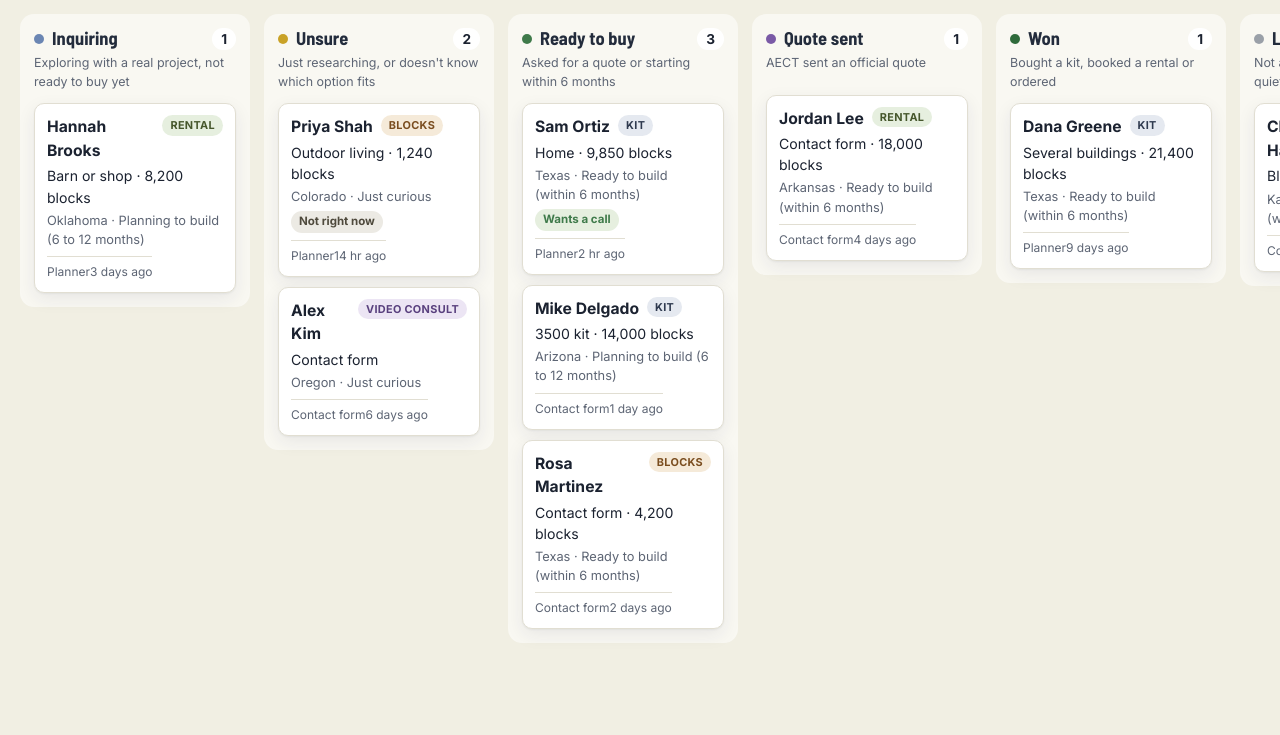
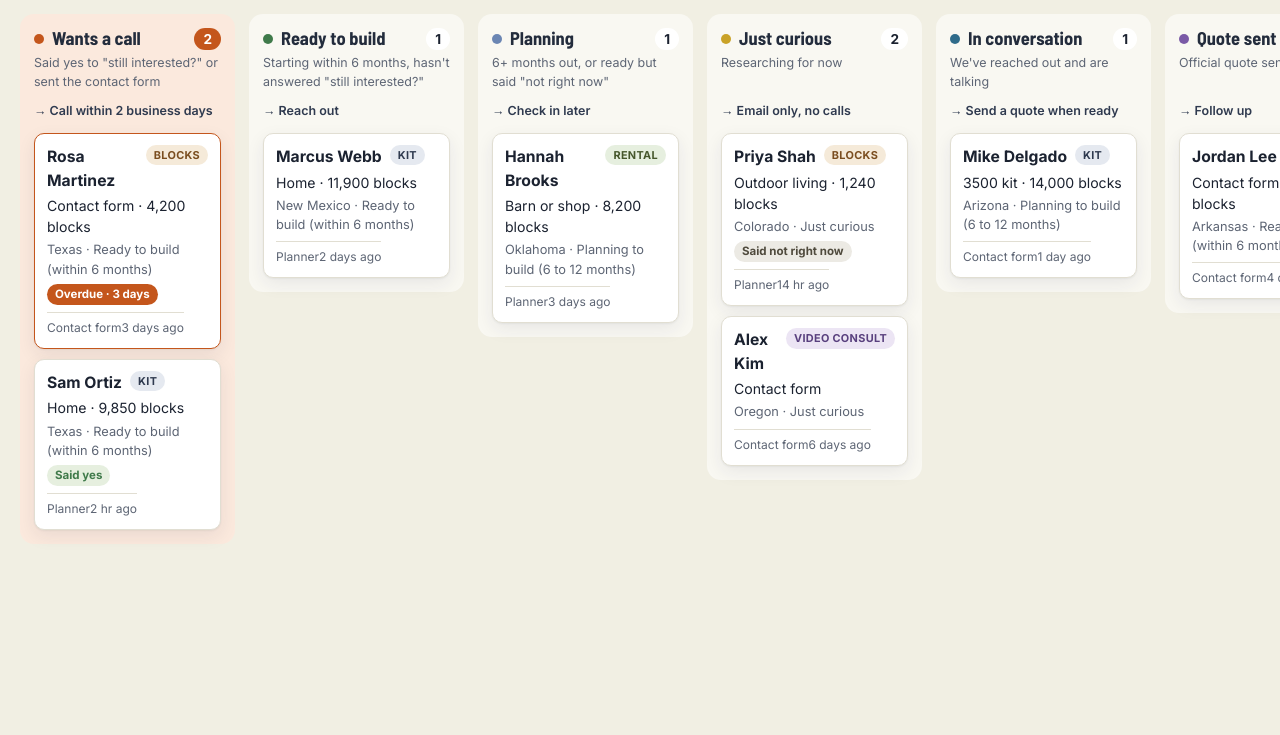
Before and after one commit to laurenbur2/aect-earth-block, a plain HTML site: page site/admin/index.html in a window 1280 px wide. Shown: the part 65-800 px from the top of the page. Drawn offline with Linux system fonts and the light colour scheme.

Commit message:
Lead dashboard: funnel stages built around the quiz answers
- Stages: Wants a call, Ready to build, Planning, Just curious, In conversation, Quote sent, Won, Lost
- New leads sorted from 'Where are you in your project?' and 'still interested?'; the contact
  form goes to Wants a call. The site only moves leads up and never touches ones AECT is working
- Each column shows what to do next; Wants a call, Ready to build and Quote sent flag overdue
  cards (stage_changed_at), longest-waiting first
- 'How leads are sorted' guide on the dashboard; README stage table updated

Co-Authored-By: Claude Opus 5.5 <noreply@anthropic.com>

```diff
--- a/site/admin/admin.css
+++ b/site/admin/admin.css
@@ -34,16 +34,25 @@ h1, h2, h3 { font-family: var(--font-head); line-height: 1.15; margin: 0; color:
 .bar .btn-plain, .bar select, .bar .search { border-color: transparent; color: var(--ink); }
 
 /* Board */
-.board { flex: 1; display: grid; grid-template-columns: repeat(6, minmax(230px, 1fr)); gap: 14px; padding: 18px 20px; overflow-x: auto; align-items: start; }
+.board { flex: 1; display: grid; grid-template-columns: repeat(8, minmax(215px, 1fr)); gap: 14px; padding: 18px 20px; overflow-x: auto; align-items: start; }
 .col { background: rgba(255,255,255,.55); border: 2px solid transparent; border-radius: 14px; padding: 12px; min-height: 240px; transition: border-color .15s, background .15s; }
 .col.is-over { border-color: var(--brand); background: var(--brand-tint); }
 .col-head { display: flex; align-items: center; justify-content: space-between; gap: 8px; }
 .col-head h2 { font-size: 1.15rem; display: flex; align-items: center; gap: 8px; }
 .col-head h2::before { content: ""; width: 10px; height: 10px; border-radius: 50%; background: var(--dot, var(--brand)); }
-.col--inquiring { --dot: #6b86b3; } .col--unsure { --dot: #c9a227; } .col--ready { --dot: #3f7a4a; }
-.col--quoted { --dot: #7a5aa6; } .col--won { --dot: #2f6b3b; } .col--lost { --dot: #9aa0a8; }
+.col--call { --dot: #c4561c; } .col--ready { --dot: #3f7a4a; } .col--planning { --dot: #6b86b3; } .col--curious { --dot: #c9a227; }
+.col--talking { --dot: #2f6b8a; } .col--quoted { --dot: #7a5aa6; } .col--won { --dot: #2f6b3b; } .col--lost { --dot: #9aa0a8; }
+.col--call { background: #fbe9dd; }
+.col-todo { font-size: .78rem; font-weight: 600; color: var(--brand-dark); margin: -6px 0 12px; }
+.count.count--late { background: #c4561c; color: #fff; }
+.card.is-late { border-color: #c4561c; }
+.tags { display: flex; flex-wrap: wrap; gap: 4px; }
+.tags:empty { display: none; }
+.call.call--late { background: #c4561c; color: #fff; }
+.d-todo { margin: 10px 0 0; font-weight: 600; color: var(--brand-dark); }
+.d-todo.is-late { color: #a44614; }
 .count { background: var(--paper); border-radius: 999px; padding: 1px 9px; font-weight: 700; font-size: .85rem; }
-.col-hint { color: var(--muted); font-size: .78rem; margin: 4px 0 12px; min-height: 2.3em; }
+.col-hint { color: var(--muted); font-size: .78rem; margin: 4px 0 12px; min-height: 3.4em; }
 .col-cards { display: flex; flex-direction: column; gap: 10px; }
 .empty { color: var(--muted); font-size: .85rem; text-align: center; margin: 18px 0; }
 
@@ -125,7 +134,7 @@ h1, h2, h3 { font-family: var(--font-head); line-height: 1.15; margin: 0; color:
   .bar { padding: 10px 16px; }
   .bar-tools { margin-left: 0; width: 100%; }
   .bar-tools .search { flex: 1; width: auto; min-width: 0; }
-  .board { grid-template-columns: repeat(6, 82vw); padding: 14px 16px; scroll-snap-type: x mandatory; }
+  .board { grid-template-columns: repeat(8, 82vw); padding: 14px 16px; scroll-snap-type: x mandatory; }
   .col { scroll-snap-align: start; }
   .drawer-inner { padding: 18px 16px 32px; }
   .plan-opts { grid-template-columns: 1fr; }
--- a/site/admin/admin.js
+++ b/site/admin/admin.js
@@ -3,7 +3,7 @@
 // otherwise runs on sample leads kept in this browser (demo mode).
 import { SUPABASE_URL, SUPABASE_ANON_KEY } from "./config.js";
 import {
-  STAGES, PATHS, PROJECTS, INTENTS, TIMELINES, normalize, initialStage, interestStage, customerEmail, internalEmail, planEmail, contactEmail,
+  STAGES, PATHS, PROJECTS, INTENTS, TIMELINES, normalize, initialStage, interestStage, isOverdue, customerEmail, internalEmail, planEmail, contactEmail,
 } from "./pipeline.js";
 
 const $ = (s, el = document) => el.querySelector(s);
@@ -45,7 +45,7 @@ async function supabaseApi() {
 }
 
 // ---- Data: demo (sample leads in localStorage) ------------------------------------------------
-const DEMO_KEY = "aect-admin-demo-v4";
+const DEMO_KEY = "aect-admin-demo-v6";
 const day = 864e5;
 const DEMO_SEED = [
   { days: 0.1, stage: null, interested: true, p: { source: "aect-ceb-planner", contact: { name: "Sam Ortiz", email: "sam.ortiz@example.com" },
@@ -54,7 +54,7 @@ const DEMO_SEED = [
   { days: 0.6, stage: null, interested: false, p: { source: "aect-ceb-planner", contact: { name: "Priya Shah", email: "priya@example.com" },
     qualify: { project: "outdoor", intent: "unsure", timeline: "research", state: "Colorado", dirt: "delivered", labor: "volunteer", size: "100" },
     plan: { totalBlocks: 1240, blockSize: '6" x 12"', machine: "AECT Impact 2001A", earthYd: 14, makeOwnTotal: 66100, rentTotal: 28600, buyTotal: 6900, best: "buy" } } },
-  { days: 1.2, stage: null, p: { source: "aect-contact-form", topic: "kit", name: "Mike Delgado", email: "mdelgado@example.com", state: "Arizona",
+  { days: 1.2, stage: "talking", note: "Called Mike. Wants the 3500 kit by March; sending a quote Friday.", p: { source: "aect-contact-form", topic: "kit", name: "Mike Delgado", email: "mdelgado@example.com", state: "Arizona",
     status: "Planning to build: 6 to 12 months out", kit: "3500 kit", blocks: "14000", message: "Planning a 2,400 sq ft home outside Tucson. Can the 3500 kit ship by March? Also curious about financing." } },
   { days: 2.5, stage: null, p: { source: "aect-ceb-planner", contact: { name: "Hannah Brooks", email: "hbrooks@example.com" },
     qualify: { project: "barn", intent: "rent", timeline: "6-12", state: "Oklahoma", dirt: "own", labor: "hired", size: "2500" },
@@ -66,18 +66,21 @@ const DEMO_SEED = [
     plan: { totalBlocks: 21400, blockSize: '10" x 14"', machine: "AECT 3500", earthYd: 331, makeOwnTotal: 198700, rentTotal: 96800, buyTotal: 92000, best: "own" } } },
   { days: 6, stage: null, p: { source: "aect-contact-form", topic: "consult", name: "Alex Kim", email: "alexkim@example.com", state: "Oregon",
     status: "Just curious: researching for now", message: "Want to talk through whether my clay-heavy soil will work." } },
-  { days: 1.8, stage: null, p: { source: "aect-contact-form", topic: "blocks", name: "Rosa Martinez", email: "rosa.m@example.com", state: "Texas",
+  { days: 3.2, stage: null, p: { source: "aect-contact-form", topic: "blocks", name: "Rosa Martinez", email: "rosa.m@example.com", state: "Texas",
     status: "Ready to build: starting within 6 months", blockType: "Stabilized (recommended)", blocks: "4200", kit: "Impact 2001A kit", product: "Small Block Press",
     message: "Outdoor kitchen and garden walls near Fredericksburg. Need delivery by April." } },
   { days: 14, stage: "lost", note: "Went with a used machine from a local seller.", p: { source: "aect-contact-form", topic: "tools", name: "Chris Hall", email: "chall@example.com",
     state: "Kansas", status: "Ready to build: starting within 6 months", product: "Block Cutter", message: "Price for a block cutter shipped to Wichita?" } },
+  { days: 1.5, stage: null, p: { source: "aect-ceb-planner", contact: { name: "Marcus Webb", email: "mwebb@example.com" },
+    qualify: { project: "home", intent: "own", timeline: "0-6", state: "New Mexico", dirt: "own", labor: "hired", size: "2200" },
+    plan: { totalBlocks: 11900, blockSize: '6" x 12"', machine: "AECT Impact 2001A", earthYd: 128, makeOwnTotal: 112400, rentTotal: 51200, buyTotal: 49800, best: "buy" } } },
 ];
 function demoSeed() {
   const leads = [], events = [];
   DEMO_SEED.forEach(({ days, stage, note, interested, p }, i) => {
     const t = Date.now() - days * day;
     const lead = normalize(p);
-    const row = { id: `demo-${i + 1}`, created_at: new Date(t).toISOString(), updated_at: new Date(t + 36e5).toISOString(), ...lead, stage: initialStage(lead), raw: p };
+    const row = { id: `demo-${i + 1}`, created_at: new Date(t).toISOString(), updated_at: new Date(t + 36e5).toISOString(), stage_changed_at: new Date(t).toISOString(), ...lead, stage: initialStage(lead), raw: p };
     const ev = (o, dt = 0) => events.push({ id: events.length + 1, lead_id: row.id, created_at: new Date(t + dt).toISOString(), author: "system", meta: {}, ...o });
     ev({ kind: "created", title: lead.source === "planner" ? "Finished the planner" : "Sent the contact form", meta: { payload: p } });
     const mine = customerEmail(row), alert = internalEmail(row, row.stage);
@@ -87,11 +90,11 @@ function demoSeed() {
       ev({ kind: "interest", title: interested ? "Still interested: wants a team member to reach out" : "Not interested right now" }, 60000);
       row.wants_contact = interested;
       const to = interestStage(row.stage, interested);
-      if (to !== row.stage) { ev({ kind: "stage", title: "Stage changed", meta: { from: row.stage, to }, author: "system" }, 61000); row.stage = to; }
+      if (to !== row.stage) { ev({ kind: "stage", title: "Stage changed", meta: { from: row.stage, to }, author: "system" }, 61000); row.stage = to; row.stage_changed_at = new Date(t + 61000).toISOString(); }
     }
     if (stage) {
       ev({ kind: "stage", title: "Stage changed", meta: { from: row.stage, to: stage }, author: "ryan@aectearthblock.com" }, 2 * day / 3);
-      row.stage = stage;
+      row.stage = stage; row.stage_changed_at = new Date(t + 2 * day / 3).toISOString();
     }
     if (note) ev({ kind: "note", body: note, author: "ryan@aectearthblock.com" }, day / 2);
     leads.push(row);
@@ -112,7 +115,7 @@ function demoApi() {
       const l = db.leads.find((x) => x.id === id);
       if (!l || l.stage === stage) return;
       db.events.push({ id: Date.now(), lead_id: id, created_at: now(), kind: "stage", title: "Stage changed", meta: { from: l.stage, to: stage }, author: "you (demo)" });
-      Object.assign(l, { stage, updated_at: now() });
+      Object.assign(l, { stage, updated_at: now(), stage_changed_at: now() });
       save();
     },
     async addNote(id, body) {
@@ -144,11 +147,12 @@ function cardHtml(l) {
   const what = l.source === "planner"
     ? `${PROJECTS[l.project] || "Project"}${blocks ? ` · ${int(blocks)} blocks` : ""}`
     : `${s.kit || s.product || "Contact form"}${blocks ? ` · ${int(blocks)} blocks` : ""}`;
-  return `<button class="card" draggable="true" data-id="${esc(l.id)}" aria-label="Open ${esc(l.name || l.email)}">
+  const late = isOverdue(l);
+  return `<button class="card${late ? " is-late" : ""}" draggable="true" data-id="${esc(l.id)}" aria-label="Open ${esc(l.name || l.email)}">
     <span class="card-top"><b>${esc(l.name || l.email)}</b><span class="path path--${esc(l.path)}">${esc(PATHS[l.path] || l.source)}</span></span>
     <span class="card-what">${esc(what)}</span>
     <span class="card-meta">${esc(l.state || "")}${l.timeline ? ` · ${esc(TIMELINES[l.timeline])}` : ""}</span>
-    ${l.wants_contact === true ? `<span class="call call--yes">Wants a call</span>` : l.wants_contact === false ? `<span class="call">Not right now</span>` : ""}
+    <span class="tags">${late ? `<span class="call call--late">Overdue · ${ago(l.stage_changed_at || l.created_at).replace(" ago", "")}</span>` : ""}${l.wants_contact === true ? `<span class="call call--yes">Said yes</span>` : l.wants_contact === false ? `<span class="call">Said not right now</span>` : ""}</span>
     <span class="card-foot"><span>${l.source === "planner" ? "Planner" : "Contact form"}</span><span>${ago(l.created_at)}</span></span>
   </button>`;
 }
@@ -156,10 +160,14 @@ function cardHtml(l) {
 function render() {
   const list = filtered();
   board.innerHTML = STAGES.map((st) => {
-    const inStage = list.filter((l) => l.stage === st.id);
+    let inStage = list.filter((l) => l.stage === st.id);
+    // Stages with a deadline show the longest-waiting lead first.
+    if (st.due) inStage = inStage.sort((a, b) => (a.stage_changed_at || a.created_at).localeCompare(b.stage_changed_at || b.created_at));
+    const late = inStage.filter((l) => isOverdue(l)).length;
     return `<section class="col col--${st.id}" data-stage="${st.id}">
-      <header class="col-head"><h2>${st.label}</h2><span class="count">${inStage.length}</span></header>
-      <p class="col-hint">${st.hint}</p>
+      <header class="col-head"><h2>${st.label}</h2><span class="count${late ? " count--late" : ""}" title="${late ? `${late} overdue` : ""}">${inStage.length}</span></header>
+      <p class="col-hint">${esc(st.hint)}</p>
+      ${st.todo ? `<p class="col-todo">→ ${esc(st.todo)}</p>` : ""}
       <div class="col-cards">${inStage.map(cardHtml).join("") || `<p class="empty">No leads</p>`}</div>
     </section>`;
   }).join("");
@@ -257,6 +265,7 @@ async function openLead(id, scroll = true) {
     <label class="d-stage"><span>Stage</span>
       <select id="stageSel">${STAGES.map((st) => `<option value="${st.id}" ${st.id === l.stage ? "selected" : ""}>${st.label}</option>`).join("")}</select>
     </label>
+    ${(() => { const st = STAGES.find((x) => x.id === l.stage); return st?.todo ? `<p class="d-todo${isOverdue(l) ? " is-late" : ""}">Next: ${esc(st.todo)}${isOverdue(l) ? ` · overdue, in this stage since ${when(l.stage_changed_at || l.created_at)}` : ""}</p>` : ""; })()}
     <p class="d-src">${l.source === "planner" ? "Came in through the planner" : "Came in through the contact form"} · ${when(l.created_at)}</p>
     ${facts(l)}
     ${planBlock(s)}
@@ -311,6 +320,27 @@ function showEmail(list) {
   pick(0);
   modal.showModal();
 }
+
+// How new leads are sorted, for the team.
+$("#rulesBtn").onclick = () => {
+  const row = (a, b) => `<tr><td>${a}</td><td><b>${b}</b></td></tr>`;
+  const html = `<!doctype html><html><body style="font:15px/1.55 Helvetica,Arial,sans-serif;color:#1b2230;padding:24px 28px;background:#fff;margin:0">
+    <p style="margin-top:0">New leads are sorted automatically from the quiz and contact form. After that, drag cards as you work them.
+    The site only ever moves a lead <b>up</b>, and never moves a lead once it's In conversation or later.</p>
+    <table cellpadding="8" style="border-collapse:collapse;width:100%">
+      <tr style="background:#f1efe3"><th align="left">When someone…</th><th align="left">They go to</th></tr>
+      ${row("Finishes the quiz: <i>Ready to build</i>", "Ready to build")}
+      ${row("Finishes the quiz: <i>Planning to build</i> or <i>I have land</i>", "Planning")}
+      ${row("Finishes the quiz: <i>Just curious</i>", "Just curious")}
+      ${row("Clicks <i>Yes, have someone reach out</i> on their results", "Wants a call")}
+      ${row("Clicks <i>Not right now</i> (was Ready to build)", "Planning")}
+      ${row("Sends the contact form", "Wants a call (Just curious if they picked that)")}
+    </table>
+    <p><b>What to do</b></p>
+    <ul style="padding-left:20px">${STAGES.filter((s) => s.todo).map((s) => `<li><b>${s.label}:</b> ${s.todo}${s.due ? ` (marked overdue after ${s.due} days)` : ""}</li>`).join("")}</ul>
+  </body></html>`;
+  showEmail([{ subject: "How leads are sorted", meta: "The rules behind the board", html }]);
+};
 
 // Every template with sample data, so AECT can review the wording before going live.
 $("#emailsBtn").onclick = () => {
--- a/site/admin/pipeline.js
+++ b/site/admin/pipeline.js
@@ -6,14 +6,24 @@
 export const SITE_URL = "https://laurenbur2.github.io/aect-earth-block/";
 export const AECT_EMAIL = "info@AECTearthblock.com";
 
+// The funnel, in board order. The first four sort new leads by how serious they are (set automatically
+// from the quiz and contact form); the rest are moved by AECT as they work the lead.
+// `todo` is what the team should do; `due` (days) flags a card as overdue when it sits longer.
 export const STAGES = [
-  { id: "inquiring", label: "Inquiring", hint: "Exploring with a real project, not ready to buy yet" },
-  { id: "unsure", label: "Unsure", hint: "Just researching, or doesn't know which option fits" },
-  { id: "ready", label: "Ready to buy", hint: "Asked for a quote or starting within 6 months" },
-  { id: "quoted", label: "Quote sent", hint: "AECT sent an official quote" },
-  { id: "won", label: "Won", hint: "Bought a kit, booked a rental or ordered" },
+  { id: "call", label: "Wants a call", hint: "Said yes to \"still interested?\" or sent the contact form", todo: "Call within 2 business days", due: 2 },
+  { id: "ready", label: "Ready to build", hint: "Starting within 6 months, hasn't answered \"still interested?\"", todo: "Reach out", due: 3 },
+  { id: "planning", label: "Planning", hint: "6+ months out, or ready but said \"not right now\"", todo: "Check in later" },
+  { id: "curious", label: "Just curious", hint: "Researching for now", todo: "Email only, no calls" },
+  { id: "talking", label: "In conversation", hint: "We've reached out and are talking", todo: "Send a quote when ready" },
+  { id: "quoted", label: "Quote sent", hint: "Official quote sent", todo: "Follow up", due: 7 },
+  { id: "won", label: "Won", hint: "Bought a kit, booked a rental or ordered blocks" },
   { id: "lost", label: "Lost", hint: "Not a fit, went elsewhere or went quiet" },
 ];
+
+// How serious each stage is, for automatic moves. The site only ever moves a lead *up* this list,
+// and never touches a lead AECT is already working (In conversation and later).
+const HEAT = { curious: 0, planning: 1, ready: 2, call: 3, talking: 4, quoted: 5, won: 6, lost: 6 };
+const WORKING = HEAT.talking;
 
 export const PATHS = {
   kit: "Kit", rent: "Rental", blocks: "Blocks", consulting: "On-site consulting",
@@ -64,21 +74,34 @@ export function normalize(p) {
   throw new Error("Unknown source");
 }
 
+/** Which stage a brand-new lead starts in, from "Where are you in your project?". */
+export function initialStage(lead) {
+  if (lead.timeline === "research") return "curious";
+  if (lead.source === "contact") return "call"; // they asked us to reply
+  return lead.timeline === "0-6" ? "ready" : "planning";
+}
+
+/** Stage for a returning lead (planner again, or the contact form after the planner): only ever up. */
+export function mergeStage(current, proposed) {
+  if (HEAT[current] >= WORKING) return current;
+  return HEAT[proposed] > HEAT[current] ? proposed : current;
+}
+
 /**
- * Stage after the visitor answers "Are you still interested?" on their results. Yes means they want
- * a call (Ready to buy); no means not now (Unsure). Leads AECT already quoted, won or lost stay put.
+ * Stage after "Are you still interested?" on the planner results. Yes: Wants a call. No: a lead that
+ * looked ready drops to Planning (they weren't truly ready); Planning and Just curious stay put.
+ * Leads AECT is already working are never moved.
  */
 export function interestStage(stage, interested) {
-  const rank = (id) => STAGES.findIndex((s) => s.id === id);
-  if (rank(stage) >= rank("quoted")) return stage;
-  return interested ? "ready" : "unsure";
+  if (HEAT[stage] >= WORKING) return stage;
+  if (interested) return "call";
+  return stage === "call" || stage === "ready" ? "planning" : stage;
 }
 
-/** Which stage a brand-new lead starts in. AECT can drag it anywhere afterwards. */
-export function initialStage(lead) {
-  if (lead.timeline === "research" || lead.intent === "unsure") return "unsure";
-  if (lead.source === "contact") return lead.timeline === "12+" ? "inquiring" : "ready"; // they asked for a quote or order
-  return lead.timeline === "0-6" ? "ready" : "inquiring";
+/** True when a lead has sat in a stage with a deadline (e.g. Wants a call) longer than it should. */
+export function isOverdue(lead, now = Date.now()) {
+  const due = STAGES.find((s) => s.id === lead.stage)?.due;
+  return !!due && now - new Date(lead.stage_changed_at || lead.created_at) > due * 864e5;
 }
 
 // ---- Emails ------------------------------------------------------------------------------
```
Also changed, not shown: backend/supabase/functions/submit-lead/index.ts (+3 -4 lines), site/admin/index.html (+1 -0 lines), backend/README.md, 1 other file.
